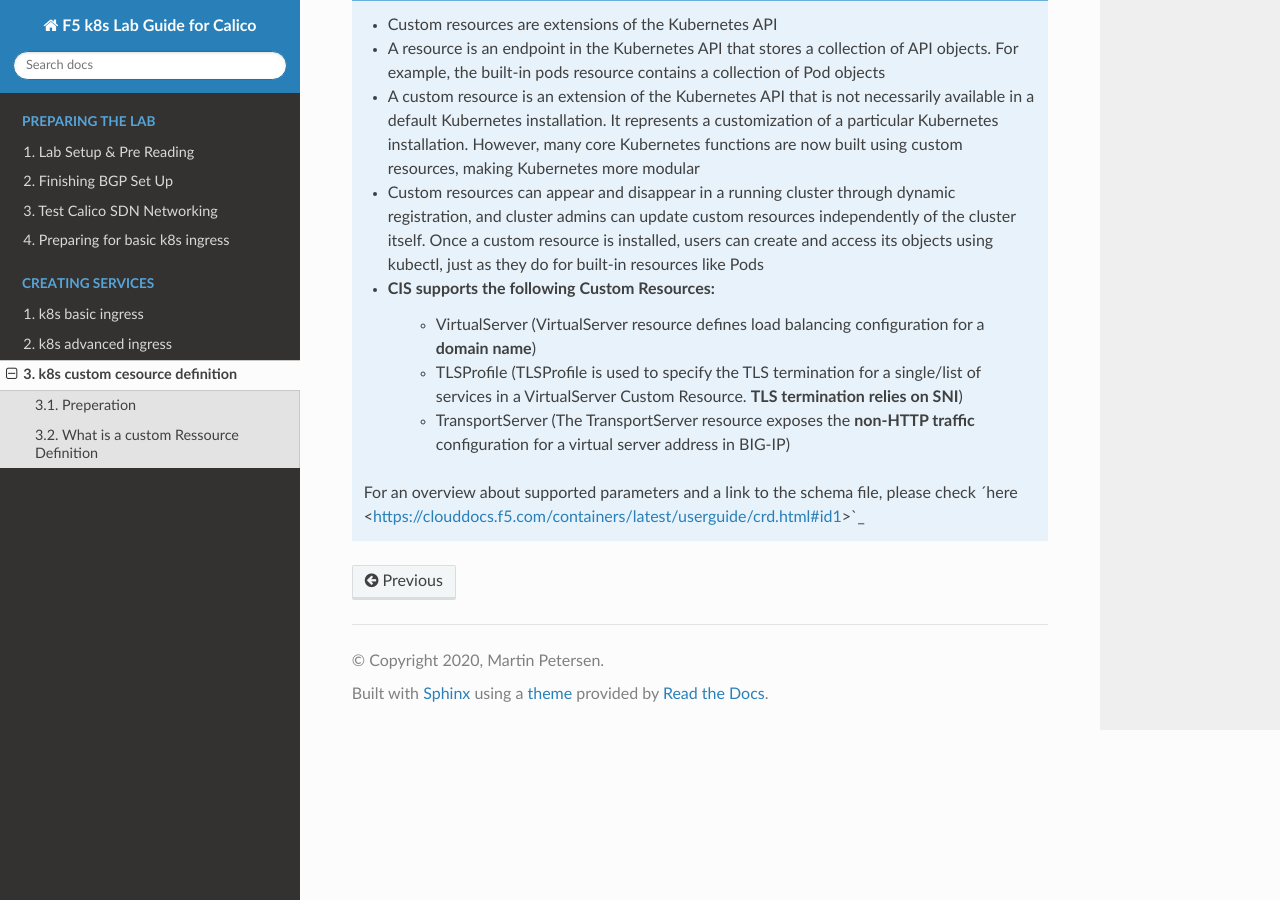
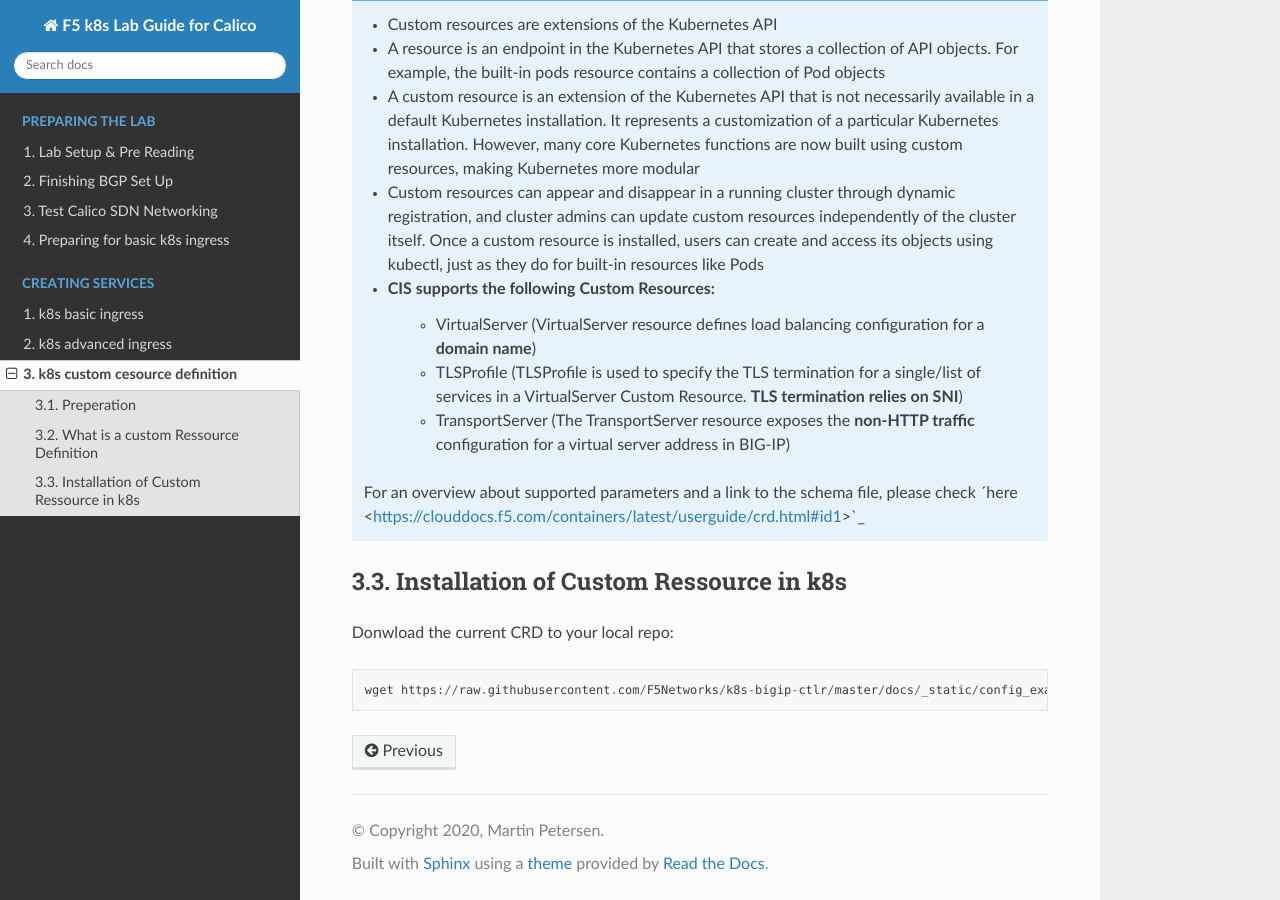
Before and after one commit to de1chk1nd/F5k8sCalicoLab, a Sphinx documentation site: the page built from docs/source/crd.rst, in a window 1280 px wide and 900 px high, scrolled down 645 px. Built offline with Sphinx 7.4.7 and the Read the Docs theme 2.0.0, drawn with Linux system fonts in a browser that asks for light colours.

Commit message:
20201023-6

```diff
--- a/docs/source/crd.rst
+++ b/docs/source/crd.rst
@@ -53,6 +53,14 @@ From clouddocs.f5.com:
    For an overview about supported parameters and a link to the schema file, please check ´here <https://clouddocs.f5.com/containers/latest/userguide/crd.html#id1>`_
 
 
+Installation of Custom Ressource in k8s
+---------------------------------------
+
+Donwload the current CRD to your local repo::
+
+   wget https://raw.githubusercontent.com/F5Networks/k8s-bigip-ctlr/master/docs/_static/config_examples/crd/Install/customresourcedefinitions.yml -O /home/ubuntu/k8s/crd/001_customresourcedefinitions.yml
+
+
 
 
 .. toctree::
```
